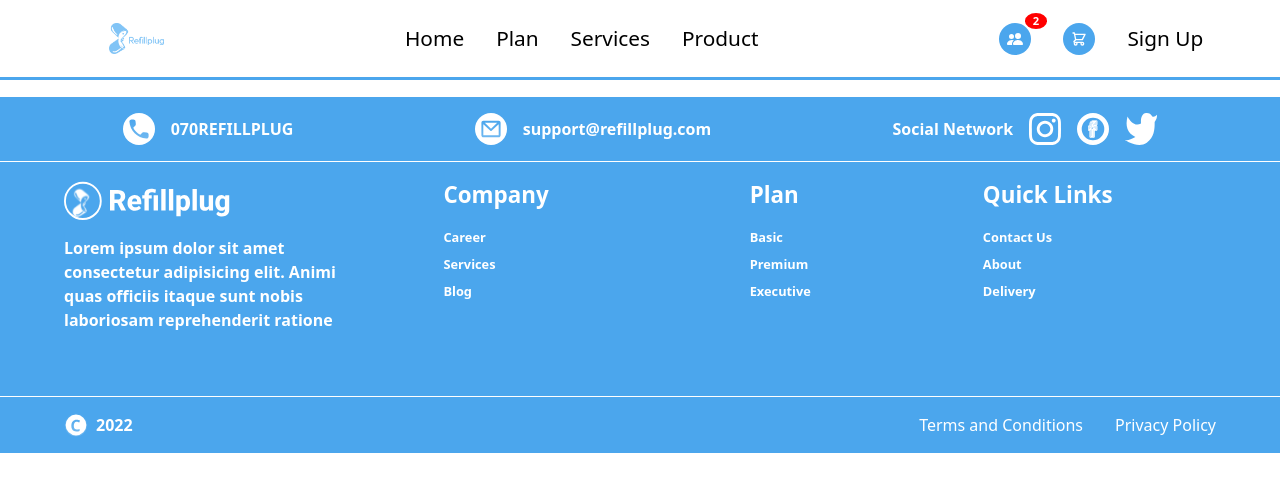
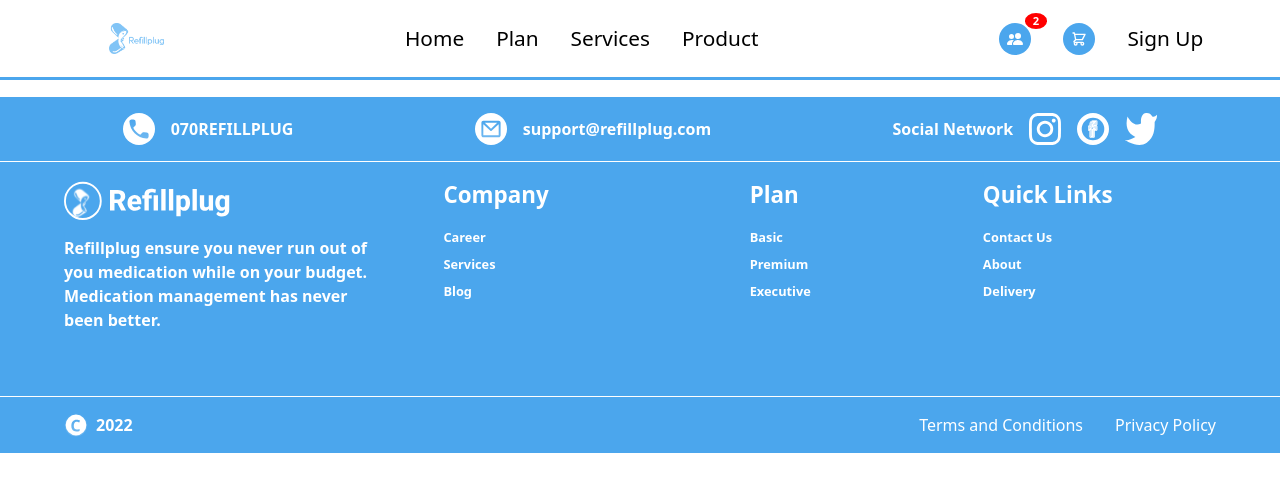
Before and after one commit to Refillplug/Refillplug-frontend, a React (Vite) app: page /plan in a window 1280 px wide. Shown: the top 492 px of the page. Built offline with nearby package versions, Linux system fonts and the light colour scheme; a web font is replaced by a local one.

Commit message:
Update index.jsx

```diff
--- a/src/components/footer/index.jsx
+++ b/src/components/footer/index.jsx
@@ -26,9 +26,8 @@ export default () => {
             <div className="flex">
                 <img src={logo2} alt="" />
                 <p>
-                    Lorem ipsum dolor sit amet consectetur adipisicing elit.
-                    Animi quas officiis itaque sunt nobis
-                    laboriosam reprehenderit ratione
+                    Refillplug ensure you never run out of you medication while on your budget.
+                    Medication management has never been better.
                 </p>
             </div>
             <div className="flex">
```
